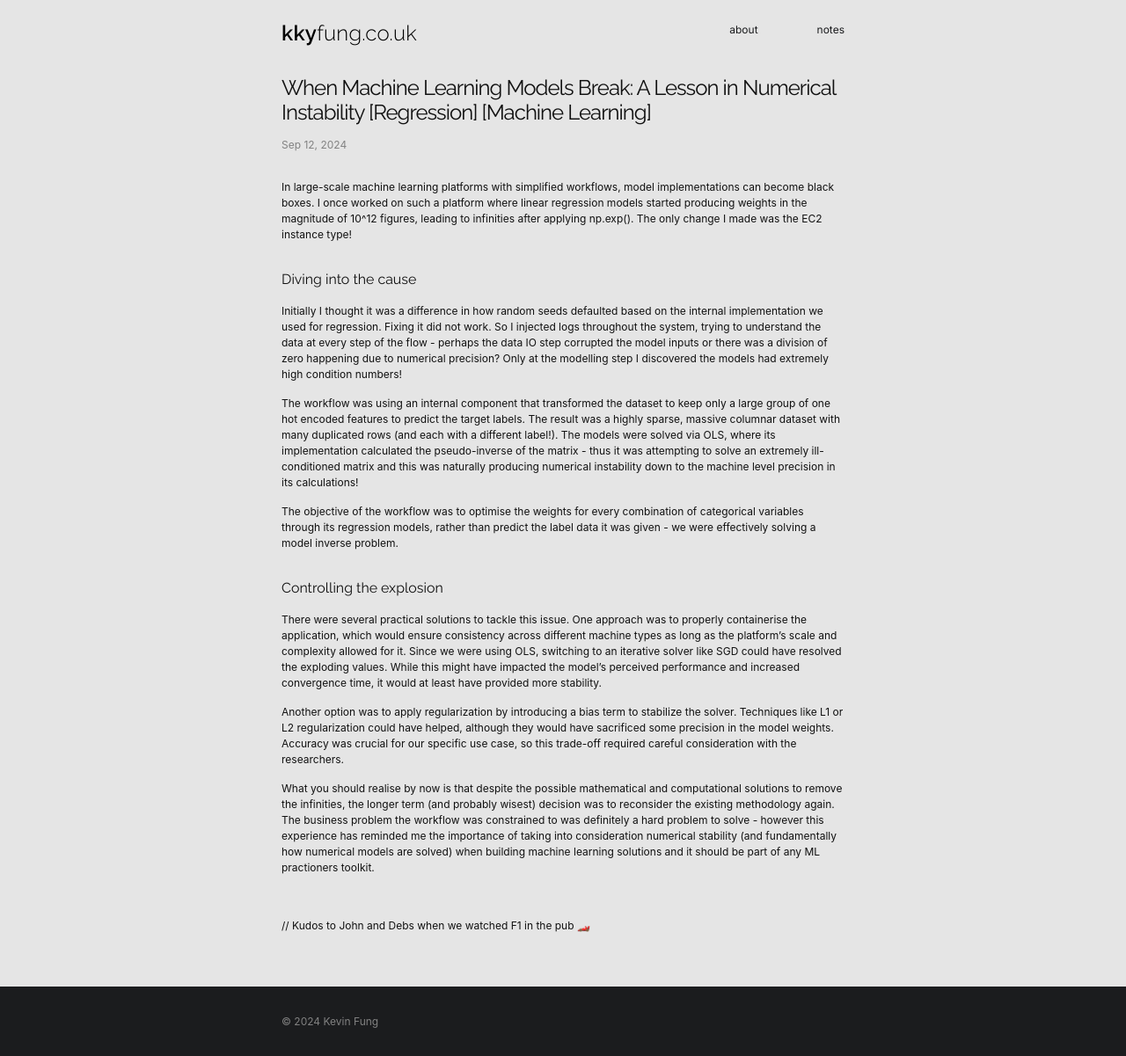
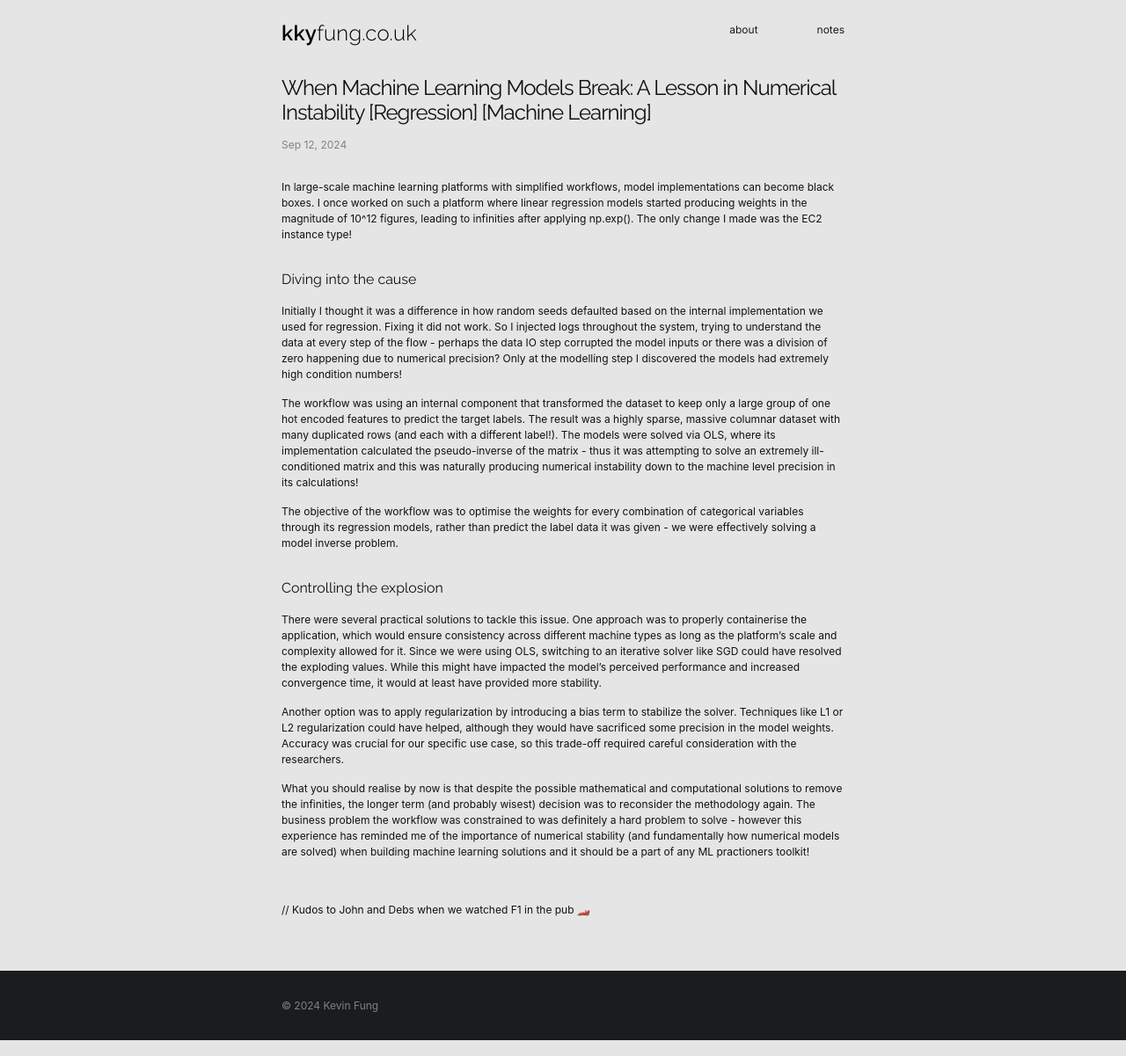
Before and after one commit to kev-fung/kev-fung.github.io, a Jekyll site: the page built from _posts/2024-09-12-exploding-infinities.markdown, in a window 1280 px wide. Shown: the whole page at 88% size. Built offline with Jekyll 4.4.1, drawn with Linux system fonts in a browser that asks for light colours.

Commit message:
improve post

```diff
--- a/_posts/2024-09-12-exploding-infinities.markdown
+++ b/_posts/2024-09-12-exploding-infinities.markdown
@@ -21,7 +21,7 @@
 
 Another option was to apply regularization by introducing a bias term to stabilize the solver. Techniques like L1 or L2 regularization could have helped, although they would have sacrificed some precision in the model weights. Accuracy was crucial for our specific use case, so this trade-off required careful consideration with the researchers.
 
-What you should realise by now is that despite the possible mathematical and computational solutions to remove the infinities, the longer term (and probably wisest) decision was to reconsider the existing methodology again. The business problem the workflow was constrained to was definitely a hard problem to solve - however this experience has reminded me the importance of taking into consideration numerical stability (and fundamentally how numerical models are solved) when building machine learning solutions and it should be part of any ML practioners toolkit.
+What you should realise by now is that despite the possible mathematical and computational solutions to remove the infinities, the longer term (and probably wisest) decision was to reconsider the methodology again. The business problem the workflow was constrained to was definitely a hard problem to solve - however this experience has reminded me of the importance of numerical stability (and fundamentally how numerical models are solved) when building machine learning solutions and it should be a part of any ML practioners toolkit!
 
 <br>
 
```
Also changed, not shown: 2 other files.
